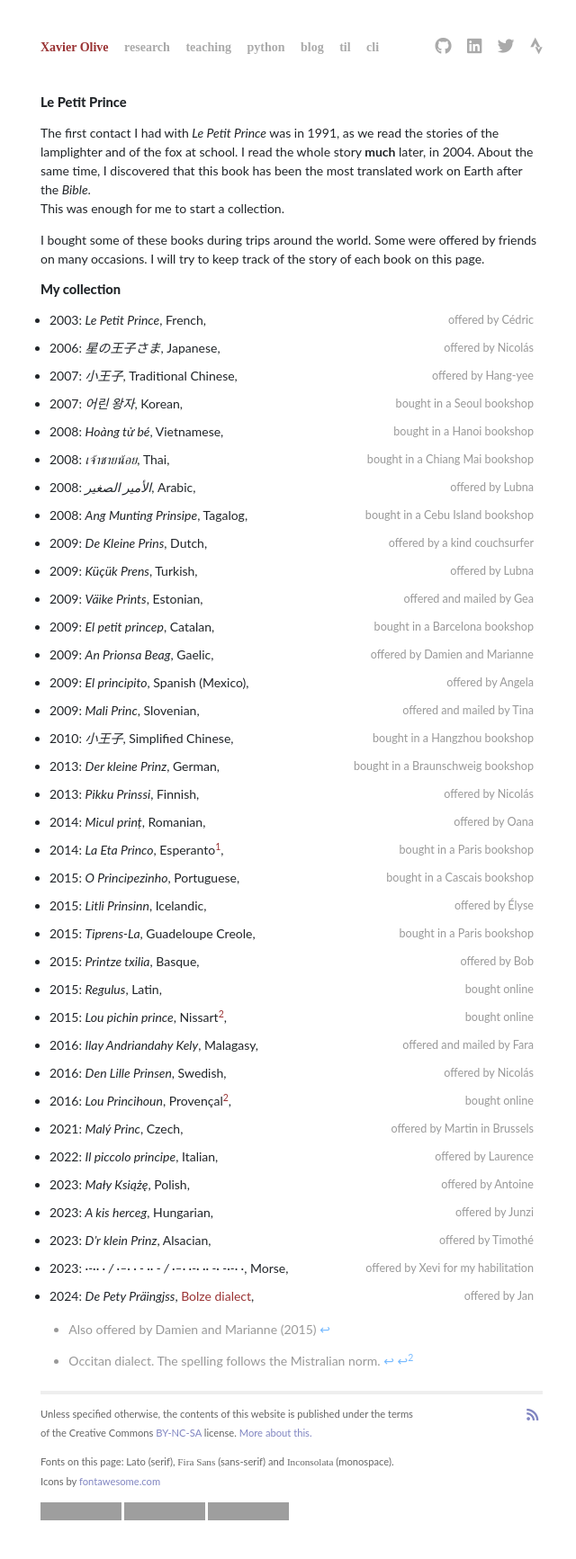
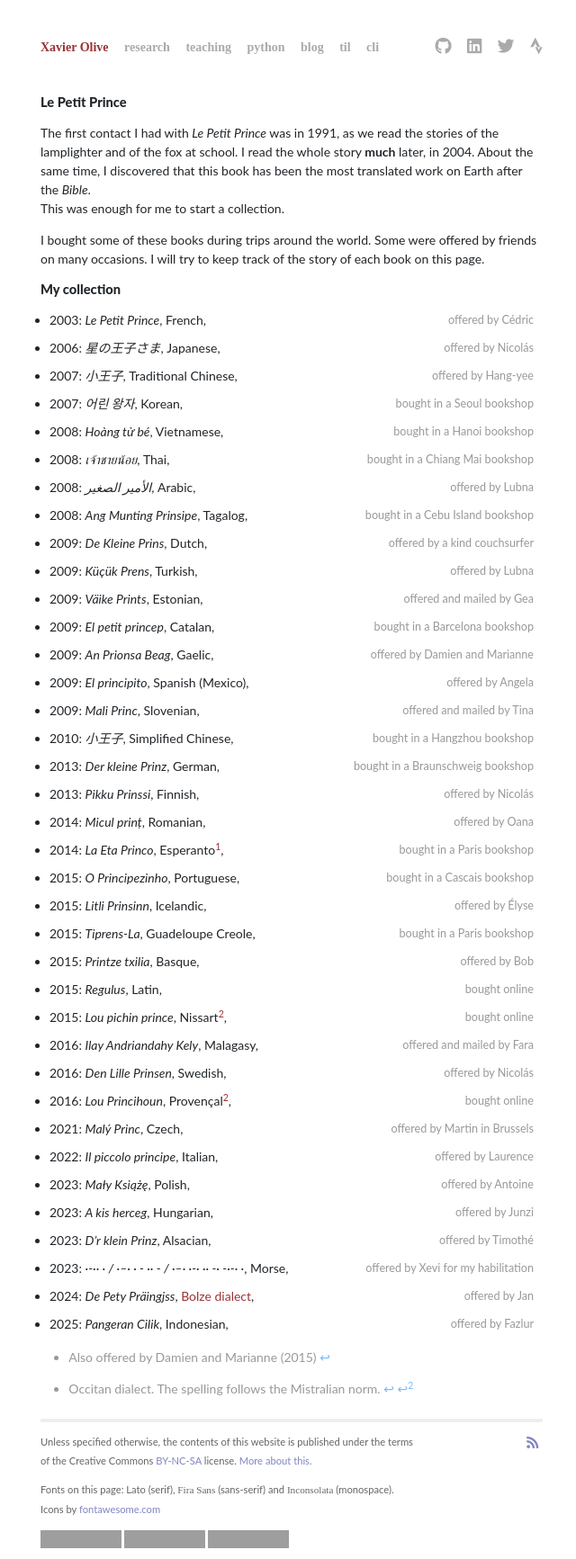
Before and after one commit to xoolive/xoolive.github.io, a Jekyll site: the page built from _pages/le-petit-prince.md, in a window 1280 px wide. Shown: the whole page at 90% size, without its empty margins (316-956 px from the left). Built offline with Jekyll 4.4.1, drawn with Linux system fonts in a browser that asks for light colours; nearby versions of some CDN libraries; some web fonts are replaced; a script that is not in the unit is left out; before the commit the page ends 1702 px from its top, so only the background shows below that; grey boxes are pictures that could not be loaded.

Commit message:
new book!

```diff
--- a/_pages/le-petit-prince.md
+++ b/_pages/le-petit-prince.md
@@ -61,7 +61,10 @@ I bought some of these books during trips around the world. Some were offered by
 - 2023: _D'r klein Prinz_, Alsacian, `offered by Timothé`
 - 2023: _·-·· · / ·--· · - ·· - / ·--· ·-· ·· -· -·-· ·_, Morse, `offered by Xevi for my habilitation`
 - 2024: _De Pety Präingjss_, [Bolze dialect](https://www.bbc.com/travel/article/20190422-the-swiss-language-that-few-know), `offered by Jan`
+- 2025: _Pangeran Cilik_, Indonesian, `offered by Fazlur`
 
 [^1]: Also offered by Damien and Marianne (2015)
+
 [^2]: Occitan dialect. The spelling follows the Mistralian norm.
+
 [^3]: Occitan dialect. The spelling follows the classical norm.
```
